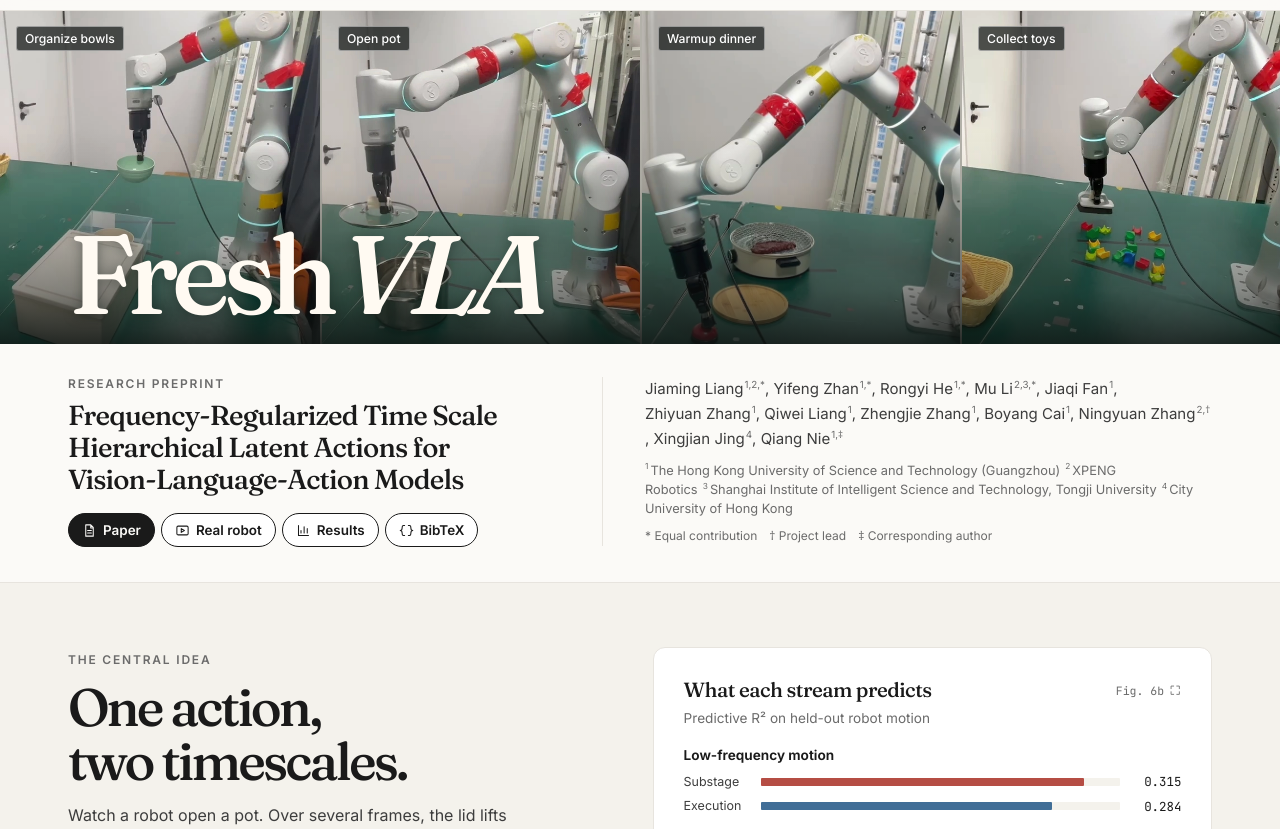
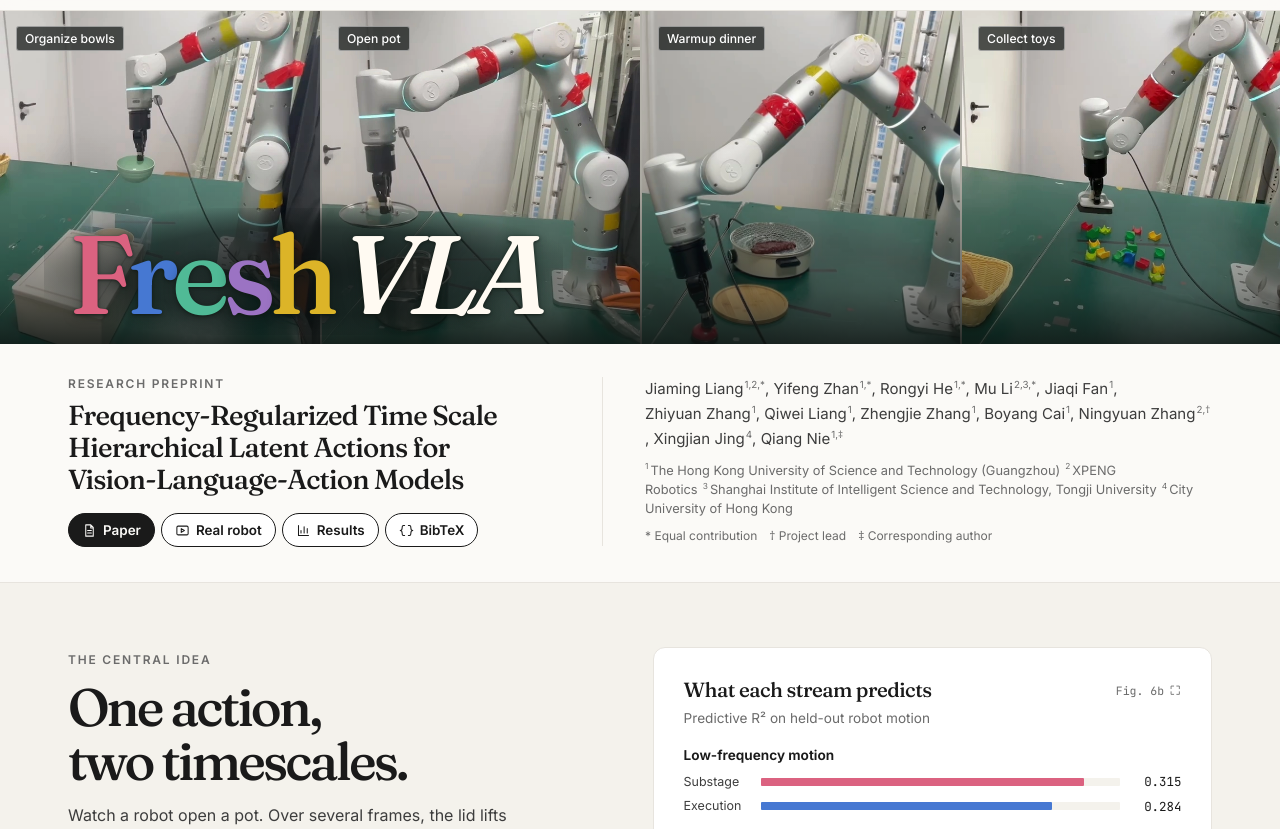
Before and after one commit to Easy19613/freshvla-project, a plain HTML site: page cover.html in a window 1280 px wide. Shown: the part 51-880 px from the top of the page. Drawn offline with Linux system fonts and the light colour scheme.

Commit message:
Match the cover wordmark and timescale chart to the FreshVLA palette

```diff
--- a/assets/cover.css
+++ b/assets/cover.css
@@ -1,10 +1,6 @@
 .research-cover {
-  --substage: #b54d44;
-  --execution: #416e97;
-}
-:root[data-mode="dark"] .research-cover {
-  --substage: #e68d81;
-  --execution: #90b7d8;
+  --substage: var(--c1);
+  --execution: var(--c2);
 }
 .research-cover .logo span {color:inherit}
 .research-cover .wrap {max-width:1192px}
@@ -61,13 +57,23 @@
   padding:0 24px 14px;
 }
 .cover-signature h1 {
+  position:relative;
+  isolation:isolate;
   width:fit-content;
   font:500 clamp(5rem,8.7vw,8.25rem)/1 var(--serif);
   letter-spacing:-.065em;
   color:#fffaf2;
-  text-shadow:0 2px 12px #10181366;
+  text-shadow:0 1px 3px #101813cc,0 2px 12px #10181366;
 }
-.cover-signature h1 span {font-style:italic}
+.cover-signature h1::before {
+  content:"";
+  position:absolute;
+  z-index:-1;
+  inset:-.09em -.22em -.05em;
+  background:radial-gradient(ellipse at center,rgba(13,19,20,.8) 8%,rgba(13,19,20,.56) 50%,transparent 77%);
+  pointer-events:none;
+}
+.cover-signature .cover-suffix {font-style:italic}
 .paper-details {
   display:grid;
   grid-template-columns: minmax(0,.87fr) minmax(0,1.13fr);
--- a/cover.html
+++ b/cover.html
@@ -9,7 +9,7 @@
   <link rel="preload" href="assets/fonts/fraunces.woff2" as="font" type="font/woff2" crossorigin>
   <link rel="preload" href="assets/fonts/inter.woff2" as="font" type="font/woff2" crossorigin>
   <link rel="stylesheet" href="assets/site.css">
-  <link rel="stylesheet" href="assets/cover.css">
+  <link rel="stylesheet" href="assets/cover.css?v=768cb1cc">
   <script defer src="assets/site.js"></script>
 </head>
 <body id="top" class="research-cover">
@@ -57,7 +57,7 @@
           <figcaption>Collect toys</figcaption>
         </figure>
         </div>
-        <div class="cover-signature"><h1>Fresh<span>VLA</span></h1></div>
+        <div class="cover-signature"><h1 aria-label="FreshVLA"><span class="c1">F</span><span class="c2">r</span><span class="c3">e</span><span class="c4">s</span><span class="c5">h</span><span class="cover-suffix">VLA</span></h1></div>
       </div>
       <div class="wrap paper-details">
         <div class="paper-info">
```
